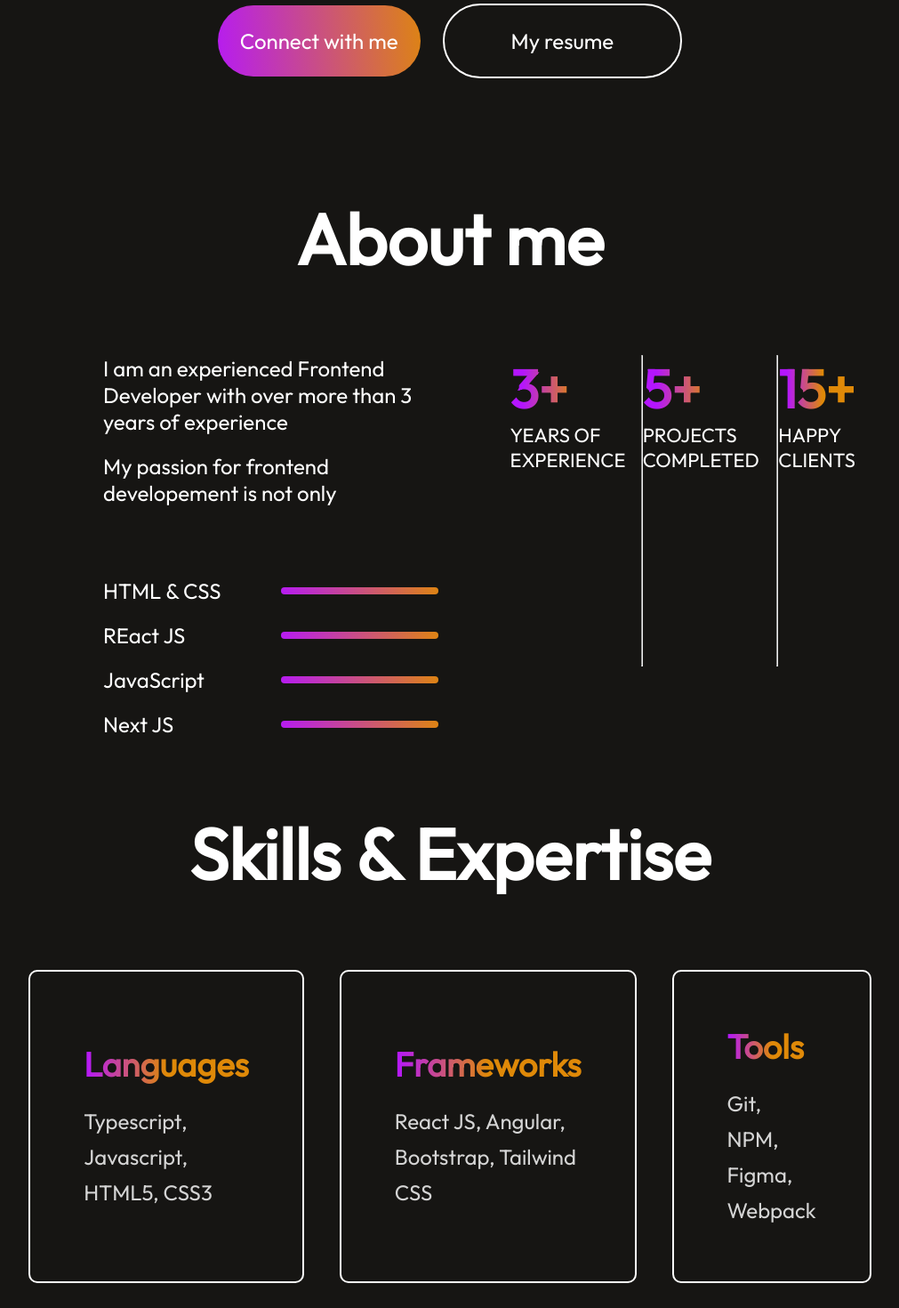
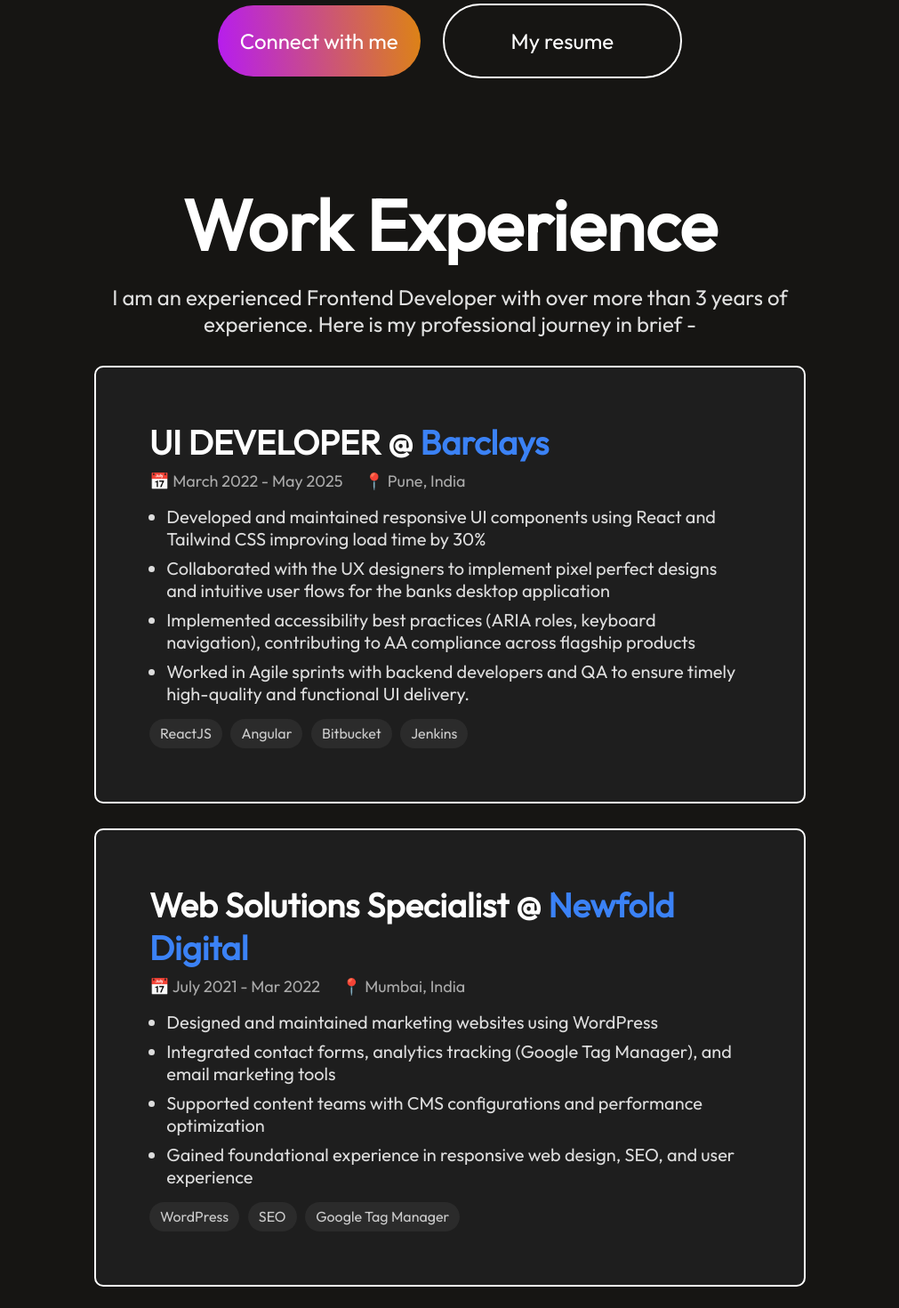
Before and after one commit to gnandkhedkar7/my-portfolio, a React (Vite) app: page / in a window 1280 px wide. Shown: the part 1240-2710 px from the top of the page at 89% size, without its empty margins (134-1145 px from the left). Built offline with nearby package versions, Linux system fonts and the light colour scheme.

Commit message:
feat: css changes

```diff
--- a/src/App.jsx
+++ b/src/App.jsx
@@ -13,12 +13,13 @@
     <div>
       <Navbar/>
       <Hero />
-      <About />
+       <WorkExperience />
+      {/* <About /> */}
       <Skills />
       <Projects />
       <Contact />
       <Footer />
-      <WorkExperience />
+
     </div>
   )
 }
--- /dev/null
+++ b/src/assets/experience_data.js
@@ -0,0 +1,32 @@
+const experience_data = [
+  {
+    title: 'UI DEVELOPER',
+    company: 'Barclays',
+    link: 'https://home.barclays/',
+    duration: 'March 2022 - May 2025',
+    location: 'Pune, India',
+    points: [
+      'Developed and maintained responsive UI components using React and Tailwind CSS improving load time by 30%',
+      'Collaborated with the UX designers to implement pixel perfect designs and intuitive user flows for the banks desktop application',
+      'Implemented accessibility best practices (ARIA roles, keyboard navigation), contributing to AA compliance across flagship products',
+      'Worked in Agile sprints with backend developers and QA to ensure timely high-quality and functional UI delivery.',
+    ],
+    tech: ['ReactJS', 'Angular', 'Bitbucket', 'Jenkins'],
+  },
+  {
+    title: 'Web Solutions Specialist',
+    company: 'Newfold Digital',
+    link: 'https://www.newfold.com/',
+    duration: 'July 2021 - Mar 2022',
+    location: 'Mumbai, India',
+    points: [
+      'Designed and maintained marketing websites using WordPress',
+      'Integrated contact forms, analytics tracking (Google Tag Manager), and email marketing tools',
+      'Supported content teams with CMS configurations and performance optimization',
+      'Gained foundational experience in responsive web design, SEO, and user experience'
+    ],
+    tech: ['WordPress', 'SEO', 'Google Tag Manager'],
+  },
+];
+
+export default experience_data;
--- a/src/components/navbar/Navbar.jsx
+++ b/src/components/navbar/Navbar.jsx
@@ -5,7 +5,7 @@
 import AnchorLink from 'react-anchor-link-smooth-scroll';
 
 const Navbar = () => {
-  const [page, setPage] = useState("about");
+  const [page, setPage] = useState("home");
   const menuRef = useRef();
 
   const openMenu = () => {
@@ -34,12 +34,12 @@
           </AnchorLink>
         </li>
         <li>
-          <AnchorLink className='anchor-link' offset={50} href='#about'>
+          <AnchorLink className='anchor-link' offset={50} href='#experience'>
           <p
             onClick={() => {
-              setPage("about");
+              setPage("experience");
             }}
-            className={page === "about" ? "nav-selected-page" : ""}
+            className={page === "experience" ? "nav-selected-page" : ""}
           >
             About me
           </p>
--- a/src/components/work-experience/WorkExperience.css
+++ b/src/components/work-experience/WorkExperience.css
@@ -1,4 +1,3 @@
-/* WorkExperience.css */
 
 .container {
   padding: 4rem 2rem;
@@ -8,8 +7,9 @@
 }
 
 .heading {
-  font-size: 2.25rem;
-  font-weight: 700;
+  font-size: 80px;
+  font-weight: 600;
+   padding: 0px 30px;
   text-align: center;
   margin-bottom: 1rem;
   color: #fff;
@@ -17,25 +17,29 @@
 
 .description {
   text-align: center;
-  color: #ccc;
+  font-size: 24px;
+  font-weight: 500;
   margin-bottom: 2rem;
 }
 
 .card {
   background-color: #1e1e1e;
-  border-radius: 12px;
-  padding: 1.75rem;
+  border-radius: 10px;
+  padding: 60px;
   margin-bottom: 1.75rem;
-  transition: transform 0.2s ease, box-shadow 0.2s ease;
+  gap:20px;
+  transition: transform 0.4s ease, box-shadow 0.4s ease;
+   border: 2px solid white;
 }
 
 .card:hover {
   transform: translateY(-4px);
   box-shadow: 0 8px 20px rgba(0,0,0,0.4);
+    border: 2px solid #ff00ff;
 }
 
 .title {
-  font-size: 1.25rem;
+  font-size: 38px;
   font-weight: 600;
   color: #fff;
 }
@@ -48,8 +52,8 @@
 .meta {
   display: flex;
   flex-wrap: wrap;
+  font-size: 18px;
   gap: 1.5rem;
-  font-size: 0.9rem;
   color: #aaa;
   margin-top: 0.5rem;
 }
@@ -58,6 +62,7 @@
   margin: 1rem 0;
   padding-left: 1.2rem;
   color: #ddd;
+  font-size: 20px;
 }
 
 .points li {
@@ -74,7 +79,7 @@
 .tech {
   background-color: #2b2b2b;
   color: #ccc;
-  font-size: 0.75rem;
+   font-size: 16px;
   padding: 0.4rem 0.75rem;
   border-radius: 9999px;
 }
--- a/src/components/work-experience/WorkExperience.jsx
+++ b/src/components/work-experience/WorkExperience.jsx
@@ -1,47 +1,26 @@
-import React from 'react';
-import './WorkExperience.css'; // Regular CSS import
+import React from "react";
+import "./WorkExperience.css";
+import experience_data from "../../assets/experience_data";
 
-const experiences = [
-  {
-    title: 'SOFTWARE ENGINEER',
-    company: 'Dutchess Management',
-    link: 'https://www.dutchesspartners.com/',
-    duration: 'Sept 2023 - Apr 2024',
-    location: 'USA (Remote)',
-    points: [
-      'Leading front-end features for financial web applications focused on data visualization.',
-      'Collaborated on API design with the backend team.',
-      'Implemented ChatGPT-like chatbot using NextJS and Flowise.',
-    ],
-    tech: ['NextJS', 'ReactJS', 'NextUI', 'Auth0', 'Go', 'PostgreSQL', 'Flowise'],
-  },
-  {
-    title: 'SOFTWARE ENGINEER',
-    company: 'OPA Marketing',
-    link: 'https://www.opa.marketing/',
-    duration: 'Mar 2021 - Mar 2023',
-    location: 'Mumbai, India',
-    points: [
-      'Led front-end design & development of Web and Mobile apps.',
-      'Built mobile app with 4.5-star rating and 500k+ downloads.',
-      'Created internal & marketing tools, lead generation apps, and dashboards.',
-    ],
-    tech: ['ReactJS', 'Ant Design', 'Flutter', 'FirebaseAuth', 'Firebase Analytics', 'FastAPI', 'PostgreSQL'],
-  },
-];
+const WorkExperience = () => {
+  return (
+    <section id="experience" className="container">
+      <h2 className="heading">Work Experience</h2>
+      <p className="description">
+        {" "}
+        I am an experienced Frontend Developer with over more than 3 years of
+        experience. Here is my professional journey in brief -{" "}
+      </p>
 
-const WorkExperience= () => {
-  return (
-  <section className="container">
-    <h2 className="heading">Work Experience</h2>
-    <p className="description">My professional journey as a software engineer.</p>
-
-    {experiences.map((exp, i) => (
+      {experience_data.map((exp, i) => (
         <div key={i} className="card">
           <h3 className="title">
-          {exp.title}{' '}
+            {exp.title}{" "}
             <span className="company">
-            @ <a href={exp.link} target="_blank" rel="noopener noreferrer">{exp.company}</a>
+              @{" "}
+              <a href={exp.link} target="_blank" rel="noopener noreferrer">
+                {exp.company}
+              </a>
             </span>
           </h3>
           <div className="meta">
@@ -49,10 +28,16 @@
             <span>📍 {exp.location}</span>
           </div>
           <ul className="points">
-          {exp.points.map((p, idx) => <li key={idx}>{p}</li>)}
+            {exp.points.map((p, idx) => (
+              <li key={idx}>{p}</li>
+            ))}
           </ul>
           <div className="techStack">
-          {exp.tech.map((t, idx) => <span key={idx} className="tech">{t}</span>)}
+            {exp.tech.map((t, idx) => (
+              <span key={idx} className="tech">
+                {t}
+              </span>
+            ))}
           </div>
         </div>
       ))}
```
Lines whose indentation alone changed are shown as unchanged.
